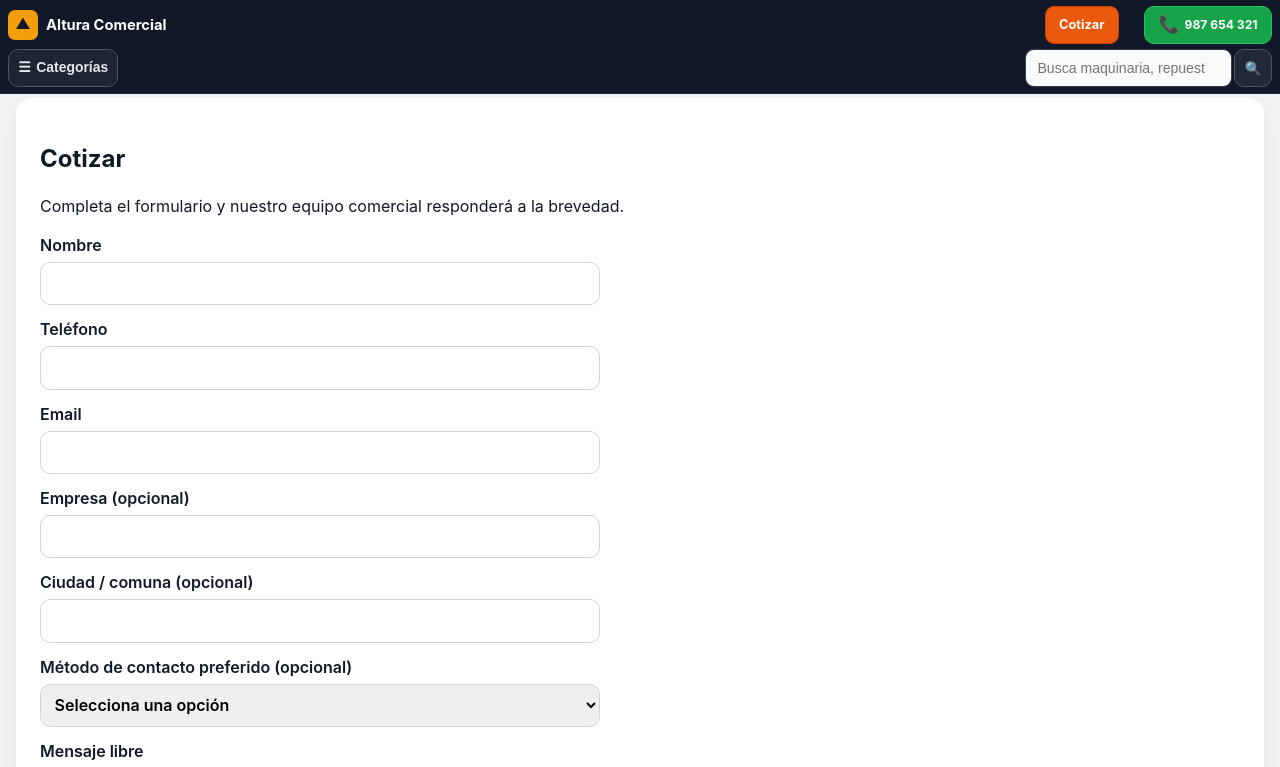
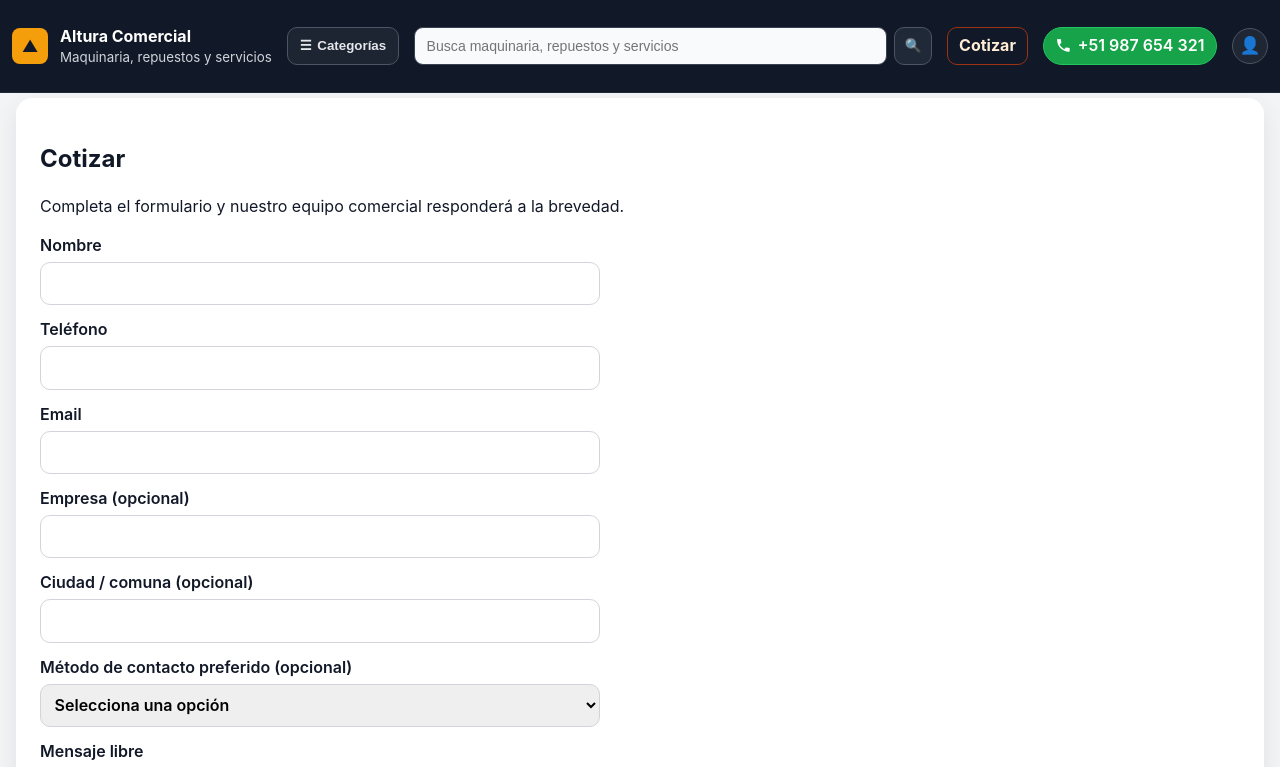
Before and after one commit to jfheimpinacap/web-ventas-generica, a React (Vite) app in the folder frontend/: page /cotizar in a window 1280 px wide. Shown: the top 767 px of the page. Built offline with nearby package versions, Linux system fonts and the light colour scheme; no server answers.

Commit message:
Restore desktop topbar layout and WhatsApp icon

```diff
--- a/frontend/src/components/layout/Topbar.tsx
+++ b/frontend/src/components/layout/Topbar.tsx
@@ -52,7 +52,6 @@ export function Topbar() {
           </div>
         </Link>
 
-
         <button
           className="topbar__categories-btn"
           type="button"
@@ -89,7 +88,11 @@ export function Topbar() {
           rel="noreferrer"
           aria-label="Abrir WhatsApp con asesor comercial"
         >
-          <span className="topbar__whatsapp-icon" aria-hidden="true">📞</span>
+          <span className="topbar__whatsapp-icon" aria-hidden="true">
+            <svg viewBox="0 0 24 24" focusable="false">
+              <path d="M6.62 10.79a15.05 15.05 0 0 0 6.59 6.59l2.2-2.2a1 1 0 0 1 1.02-.24c1.12.37 2.33.57 3.57.57a1 1 0 0 1 1 1V20a1 1 0 0 1-1 1C10.61 21 3 13.39 3 4a1 1 0 0 1 1-1h3.5a1 1 0 0 1 1 1c0 1.24.2 2.45.57 3.57a1 1 0 0 1-.24 1.02l-2.21 2.2Z" />
+            </svg>
+          </span>
           <span className="topbar__phone">{WHATSAPP_PHONE}</span>
           <span className="topbar__phone-compact" aria-hidden="true">987 654 321</span>
         </a>
--- a/frontend/src/styles/topbar.css
+++ b/frontend/src/styles/topbar.css
@@ -5,86 +5,96 @@
   min-height: var(--topbar-height);
   background: #111827;
   color: #ffffff;
-  padding: 0.55rem 0.65rem;
+  padding: 0.55rem 0.75rem;
   z-index: 1000;
   border-bottom: 1px solid #1f2937;
 }
 
-
-
 .topbar__row {
+  width: 100%;
+  max-width: 1450px;
+  min-height: calc(var(--topbar-height) - 8px);
   margin: 0 auto;
-  max-width: 1450px;
   display: grid;
-  grid-template-columns: auto auto minmax(360px, 1fr) auto auto auto;
-  min-height: calc(var(--topbar-height) - 8px);
+  grid-template-columns: minmax(220px, max-content) max-content minmax(280px, 1fr) max-content max-content max-content;
   align-items: center;
-  gap: 1rem;
+  column-gap: clamp(0.55rem, 1.2vw, 1rem);
 }
 
-
-
 .topbar__brand {
-  display: flex;
+  display: inline-flex;
   align-items: center;
   gap: 0.75rem;
   min-width: 0;
-  margin-left: 0.5rem;
+  color: #ffffff;
 }
 
+.topbar__brand > div {
+  min-width: 0;
+}
 
+.topbar__brand strong,
+.topbar__brand small {
+  overflow: hidden;
+  text-overflow: ellipsis;
+  white-space: nowrap;
+}
+
+.topbar__brand small {
+  display: block;
+  color: #d1d5db;
+}
 
 .topbar__logo {
   display: grid;
   place-items: center;
   width: 36px;
   height: 36px;
+  flex: 0 0 36px;
   border-radius: 8px;
   background: #f59e0b;
   color: #111827;
   font-weight: 700;
 }
 
-
-
-.topbar__brand small {
-  display: block;
-  color: #d1d5db;
-}
-
-
-
-.topbar__menu-toggle {
+.topbar__menu-toggle,
+.topbar__whatsapp-mobile-only {
   display: none;
 }
-
-
 
 .topbar__categories-btn {
   display: inline-flex;
   align-items: center;
+  justify-content: center;
   gap: 0.35rem;
+  width: max-content;
+  min-width: max-content;
   min-height: 38px;
+  padding: 0.42rem 0.72rem;
   border-radius: 10px;
   border: 1px solid #4b5563;
   background: rgba(255, 255, 255, 0.05);
   color: #e5e7eb;
   font-weight: 600;
-  padding: 0.42rem 0.72rem;
+  line-height: 1;
+  white-space: nowrap;
 }
-
-
 
 .topbar__search {
   display: flex;
   width: 100%;
+  min-width: 0;
   gap: 0.45rem;
 }
 
-
+.topbar__search input {
+  flex: 1 1 auto;
+  min-width: 0;
+}
 
 .topbar__search button {
   min-height: 38px;
+  flex: 0 0 auto;
   border-radius: 10px;
   border: 1px solid #4b5563;
   background: #1f2937;
@@ -92,16 +102,12 @@
   padding: 0.4rem 0.6rem;
 }
 
-
-
 .topbar__nav {
   display: flex;
   justify-content: center;
   align-items: center;
   gap: 0.5rem;
 }
-
-
 
 .topbar__nav a {
   color: #e5e7eb;
@@ -111,8 +117,6 @@
   font-weight: 600;
 }
 
-
-
 .topbar__actions {
   display: flex;
   align-items: center;
@@ -120,8 +124,6 @@
   justify-content: flex-end;
   min-width: 0;
 }
-
-
 
 .topbar__actions-main {
   display: inline-flex;
@@ -131,60 +133,11 @@
   flex-wrap: wrap;
 }
 
-
-
 .topbar__seller-access {
   display: inline-flex;
   align-items: center;
   margin-left: 0.8rem;
 }
-
-
-
-.topbar__whatsapp-contact {
-  display: inline-flex;
-  justify-self: start;
-  align-items: center;
-  gap: 0.35rem;
-  padding: 0.45rem 0.65rem;
-  border-radius: 999px;
-  border: 1px solid rgba(74, 222, 128, 0.45);
-  background: rgba(37, 211, 102, 0.1);
-}
-
-
-
-.topbar__whatsapp-icon {
-  color: #22c55e;
-  font-weight: 800;
-}
-
-
-
-.topbar__whatsapp-mobile-only {
-  display: none;
-}
-
-
-
-.topbar__phone {
-  font-weight: 600;
-  color: #f3f4f6;
-  line-height: 1.1;
-  white-space: nowrap;
-}
-
-
-
-.topbar__phone-compact {
-  display: none;
-  font-weight: 700;
-  color: #ffffff;
-  line-height: 1.1;
-  white-space: nowrap;
-}
-
-
 
 .topbar__top-link {
   display: inline-flex;
@@ -198,10 +151,9 @@
   color: #e5e7eb;
   font-weight: 600;
   line-height: 1.1;
+  white-space: nowrap;
   transition: background-color 0.2s ease, border-color 0.2s ease, color 0.2s ease;
 }
-
-
 
 .topbar__top-link:hover,
 .topbar__top-link.active {
@@ -210,16 +162,57 @@
   color: #ffffff;
 }
 
-
-
 .topbar__top-link--quote {
   border-color: #9a3412;
   color: #ffedd5;
   font-weight: 700;
-  display: inline-flex;
 }
 
+.topbar__whatsapp-contact {
+  display: inline-flex;
+  align-items: center;
+  justify-content: center;
+  gap: 0.35rem;
+  min-height: 38px;
+  padding: 0.45rem 0.7rem;
+  border-radius: 999px;
+  border: 1px solid #22c55e;
+  background: #16a34a;
+  color: #ffffff;
+  white-space: nowrap;
+}
 
+.topbar__whatsapp-icon {
+  display: inline-flex;
+  align-items: center;
+  justify-content: center;
+  width: 1.05rem;
+  height: 1.05rem;
+  color: #ffffff;
+  line-height: 1;
+}
+
+.topbar__whatsapp-icon svg {
+  display: block;
+  width: 100%;
+  height: 100%;
+  fill: currentColor;
+}
+
+.topbar__phone {
+  font-weight: 600;
+  color: #ffffff;
+  line-height: 1.1;
+  white-space: nowrap;
+}
+
+.topbar__phone-compact {
+  display: none;
+  font-weight: 700;
+  color: #ffffff;
+  line-height: 1.1;
+  white-space: nowrap;
+}
 
 .topbar__user-link {
   width: 36px;
@@ -234,8 +227,6 @@
   font-size: 1.05rem;
 }
 
-
-
 .topbar__panel-link {
   color: #e5e7eb;
   font-weight: 600;
@@ -243,162 +234,8 @@
   border-radius: 999px;
   padding: 0.45rem 0.72rem;
   line-height: 1.1;
+  white-space: nowrap;
 }
-
-
-
-  .topbar {
-    padding: 0.4rem 0.5rem;
-  }
-
-
-
-  .topbar__row {
-    grid-template-columns: minmax(0, 1fr) auto;
-    min-height: calc(var(--topbar-height) - 10px);
-    gap: 0.45rem;
-    align-items: center;
-  }
-
-
-
-  .topbar__brand {
-    margin-left: 0;
-    gap: 0.5rem;
-  }
-
-
-
-  .topbar__logo {
-    width: 30px;
-    height: 30px;
-    border-radius: 7px;
-    font-size: 0.92rem;
-  }
-
-
-
-  .topbar__brand strong {
-    font-size: 0.92rem;
-    line-height: 1.15;
-  }
-
-
-
-  .topbar__brand small {
-    font-size: 0.65rem;
-    line-height: 1.1;
-  }
-
-
-
-  .topbar__categories-btn {
-    min-height: 34px;
-    border-radius: 9px;
-    padding: 0.28rem 0.52rem;
-    font-size: 0.84rem;
-    white-space: nowrap;
-  }
-
-
-
-  .topbar__actions {
-    display: grid;
-    grid-column: 1 / -1;
-    width: 100%;
-    grid-template-columns: minmax(0, 1fr);
-    align-items: center;
-    gap: 0.35rem;
-    order: 3;
-  }
-
-
-
-  .topbar__actions-main {
-    display: flex;
-    flex-wrap: nowrap;
-    align-items: center;
-    gap: 0.35rem;
-    min-width: 0;
-    justify-content: space-between;
-  }
-
-
-
-  .topbar__top-link {
-    min-height: 30px;
-    padding: 0.3rem 0.52rem;
-    font-size: 0.78rem;
-    border-radius: 9px;
-  }
-
-
-
-  .topbar__whatsapp-contact {
-    padding: 0.3rem 0.52rem;
-    border-radius: 10px;
-    gap: 0.28rem;
-  }
-
-
-
-  .topbar__phone {
-    font-size: 0.72rem;
-  }
-
-
-
-  .topbar__user-link {
-    width: 30px;
-    height: 30px;
-    font-size: 0.95rem;
-  }
-
-
-
-  .topbar__panel-link {
-    padding: 0.3rem 0.58rem;
-    font-size: 0.76rem;
-  }
-
-
-
-  .topbar__whatsapp-contact {
-    justify-self: end;
-  }
-
-
-
-  .topbar__seller-link {
-    margin-left: auto;
-    flex: 0 0 auto;
-  }
-
-
-
-  .topbar__categories-btn {
-    grid-column: 1 / 2;
-    justify-self: start;
-    align-self: stretch;
-    order: 4;
-  }
-
-
-
-  .topbar__search {
-    grid-column: 2 / 3;
-    gap: 0.35rem;
-    order: 5;
-    width: 100%;
-  }
-
-
-
-  .topbar {
-    padding: 0.35rem 0.5rem;
-  }
-
-
 
 .categories-modal {
   position: fixed;
@@ -410,8 +247,6 @@
   align-items: flex-start;
   padding: calc(var(--topbar-height) + 0.85rem) 1rem 1rem;
 }
-
-
 
 .categories-modal__panel {
   width: fit-content;
@@ -425,8 +260,6 @@
   overflow: hidden;
   position: relative;
 }
-
-
 
 .categories-modal__close {
   position: absolute;
@@ -443,8 +276,6 @@
   z-index: 2;
 }
 
-
-
 .categories-modal__content {
   display: grid;
   grid-template-columns: clamp(210px, 24vw, 260px) minmax(340px, 1fr);
@@ -452,16 +283,12 @@
   min-height: 0;
 }
 
-
-
 .categories-modal__roots {
   border-right: 1px solid #e5e7eb;
   padding: 0.65rem;
   background: #f8fafc;
   overflow-y: auto;
 }
-
-
 
 .categories-modal__root-link {
   display: flex;
@@ -474,22 +301,16 @@
   font-weight: 600;
 }
 
-
-
 .categories-modal__root-link:hover,
 .categories-modal__root-link:focus-visible,
 .categories-modal__root-link--active {
   background: #e2e8f0;
 }
 
-
-
 .categories-modal__subs {
   padding: 0.65rem 1rem 1rem;
   overflow-y: auto;
 }
-
-
 
 .categories-modal__sub-grid {
   display: grid;
@@ -497,8 +318,6 @@
   gap: 0.45rem 0.85rem;
   align-content: start;
 }
-
-
 
 .categories-modal__sub-grid ul {
   margin: 0;
@@ -508,8 +327,6 @@
   gap: 0.2rem;
 }
 
-
-
 .categories-modal__sub-grid a {
   display: block;
   padding: 0.36rem 0.3rem;
@@ -517,27 +334,151 @@
   color: #1f2937;
 }
 
-
-
 .categories-modal__sub-grid a:hover,
 .categories-modal__sub-grid a:focus-visible {
   background: #f1f5f9;
 }
-
-
 
 .categories-modal__empty {
   color: #64748b;
   margin: 0.3rem 0;
 }
 
-
-
 .categories-modal__mobile-accordion {
   display: none;
 }
 
+@media (max-width: 1120px) and (min-width: 769px) {
+  .topbar__row {
+    grid-template-columns: minmax(180px, max-content) max-content minmax(220px, 1fr) max-content max-content max-content;
+    column-gap: 0.55rem;
+  }
 
+  .topbar__brand {
+    gap: 0.5rem;
+  }
+
+  .topbar__brand small {
+    display: none;
+  }
+
+  .topbar__categories-btn,
+  .topbar__top-link,
+  .topbar__whatsapp-contact,
+  .topbar__panel-link {
+    font-size: 0.9rem;
+  }
+
+  .topbar__whatsapp-contact {
+    padding-inline: 0.58rem;
+  }
+}
+
+@media (max-width: 768px) {
+  .topbar {
+    padding: 0.4rem 0.55rem;
+  }
+
+  .topbar__row {
+    grid-template-columns: minmax(0, 1fr) auto auto;
+    grid-template-areas:
+      'brand quote whatsapp'
+      'search search categories';
+    min-height: calc(var(--topbar-height) - 10px);
+    align-items: center;
+    column-gap: 0.4rem;
+    row-gap: 0.35rem;
+  }
+
+  .topbar__brand {
+    grid-area: brand;
+    margin-left: 0;
+    gap: 0.5rem;
+  }
+
+  .topbar__logo {
+    width: 30px;
+    height: 30px;
+    flex-basis: 30px;
+    border-radius: 7px;
+    font-size: 0.92rem;
+  }
+
+  .topbar__brand strong {
+    font-size: 0.92rem;
+    line-height: 1.15;
+  }
+
+  .topbar__brand small {
+    display: none;
+  }
+
+  .topbar__top-link--quote {
+    grid-area: quote;
+    min-height: 40px;
+    padding: 0.38rem 0.68rem;
+    background: #ea580c;
+    color: #ffffff;
+    border-color: #c2410c;
+    font-size: 0.8rem;
+  }
+
+  .topbar__whatsapp-contact {
+    grid-area: whatsapp;
+    min-height: 40px;
+    min-width: 40px;
+    padding: 0;
+    justify-content: center;
+    border-radius: 10px;
+  }
+
+  .topbar__whatsapp-icon {
+    width: 1.2rem;
+    height: 1.2rem;
+  }
+
+  .topbar__phone,
+  .topbar__phone-compact {
+    display: none;
+  }
+
+  .topbar__search {
+    grid-area: search;
+    gap: 0;
+    min-height: 40px;
+  }
+
+  .topbar__search input {
+    flex: 1;
+    min-height: 40px;
+    border-radius: 10px 0 0 10px;
+  }
+
+  .topbar__search button {
+    min-height: 40px;
+    border-radius: 0 10px 10px 0;
+    border-left: 0;
+  }
+
+  .topbar__categories-btn {
+    grid-area: categories;
+    min-height: 40px;
+    width: 40px;
+    min-width: 40px;
+    padding: 0;
+    justify-content: center;
+    border-radius: 10px;
+  }
+
+  .topbar__categories-label,
+  .topbar__seller-link {
+    display: none;
+  }
+
+  .topbar__categories-icon {
+    font-size: 1.15rem;
+    line-height: 1;
+  }
 
   .categories-modal__panel {
     width: 100%;
@@ -546,13 +487,9 @@
     max-height: calc(100vh - var(--topbar-height) - 0.85rem);
   }
 
-
-
   .categories-modal__content {
     display: none;
   }
-
-
 
   .categories-modal__mobile-accordion {
     display: grid;
@@ -562,8 +499,6 @@
     gap: 0.4rem;
   }
 
-
-
   .categories-modal__close {
     top: 0.7rem;
     right: 0.7rem;
@@ -572,16 +507,12 @@
     z-index: 5;
   }
 
-
-
   .categories-modal__mobile-item {
     border: 1px solid #e5e7eb;
     border-radius: 10px;
     background: #f8fafc;
     overflow: hidden;
   }
-
-
 
   .categories-modal__mobile-header {
     display: grid;
@@ -590,15 +521,11 @@
     min-height: 46px;
   }
 
-
-
   .categories-modal__mobile-link {
     padding: 0.7rem 0.8rem;
     font-weight: 700;
     color: #0f172a;
   }
-
-
 
   .categories-modal__mobile-toggle {
     width: 44px;
@@ -609,8 +536,6 @@
     color: #334155;
     font-size: 1rem;
   }
-
-
 
   .categories-modal__mobile-subs {
     list-style: none;
@@ -625,16 +550,12 @@
     transition: max-height 280ms ease, opacity 220ms ease, transform 220ms ease, padding 220ms ease;
   }
 
-
-
   .categories-modal__mobile-subs.is-expanded {
     max-height: 340px;
     opacity: 1;
     transform: translateY(0);
     padding: 0 0.45rem 0.55rem;
   }
-
-
 
   .categories-modal__mobile-subs a {
     display: block;
@@ -643,243 +564,8 @@
     color: #1f2937;
   }
 
-
-
   .categories-modal__mobile-subs a:hover,
   .categories-modal__mobile-subs a:focus-visible {
     background: #e2e8f0;
   }
-
-
-
-/* Responsive fixes public storefront */
-.topbar__row {
-  grid-template-columns: auto auto minmax(420px, 1fr) auto auto auto;
 }
-
-
-
-.topbar__categories-btn {
-  justify-self: start;
-  width: fit-content;
-  min-width: max-content;
-}
-
-
-
-.topbar__search {
-  min-width: 0;
-}
-
-
-
-.topbar__top-link--quote {
-  justify-self: end;
-}
-
-
-
-.topbar__whatsapp-contact {
-  justify-self: end;
-  padding-inline: 0.6rem 0.7rem;
-}
-
-
-
-.topbar__seller-link {
-  justify-self: end;
-}
-
-
-
-  .topbar__row {
-    grid-template-columns: minmax(0, 1fr) auto auto;
-    grid-template-areas:
-      'brand quote whatsapp'
-      'categories search search';
-    align-items: center;
-    column-gap: 0.4rem;
-    row-gap: 0.3rem;
-  }
-
-
-
-  .topbar__brand {
-    grid-area: brand;
-    margin-left: 0;
-  }
-
-
-
-  .topbar__brand small {
-    display: none;
-  }
-
-
-
-  .topbar__top-link--quote {
-    grid-area: quote;
-    justify-self: end;
-    min-height: 38px;
-    padding: 0.38rem 0.68rem;
-    display: inline-flex;
-    background: #ea580c;
-    border-color: #c2410c;
-    color: #ffffff;
-  }
-
-
-
-  .topbar__whatsapp-contact {
-    grid-area: whatsapp;
-    justify-self: end;
-    min-height: 38px;
-    justify-content: center;
-    padding: 0.38rem 0.58rem;
-    gap: 0.32rem;
-    background: #16a34a;
-    border-color: #22c55e;
-    border-radius: 10px;
-    white-space: nowrap;
-  }
-
-
-
-  .topbar__whatsapp-icon {
-    color: #ffffff;
-    font-size: 1.05rem;
-    line-height: 1;
-  }
-
-
-
-  .topbar__categories-btn {
-    grid-area: categories;
-    min-height: 38px;
-    height: 38px;
-    padding: 0 0.58rem;
-    font-size: 0.87rem;
-    line-height: 1;
-    align-items: center;
-    border-radius: 10px;
-  }
-
-
-
-  .topbar__search {
-    grid-area: search;
-    gap: 0.14rem;
-    width: 100%;
-  }
-
-
-
-  .topbar__phone-compact {
-    display: inline;
-    font-size: 0.84rem;
-    font-weight: 700;
-  }
-
-
-
-  .topbar__phone {
-    display: none;
-  }
-
-
-
-  .topbar__seller-link {
-    display: none;
-  }
-
-
-
-  .topbar__row {
-    gap: 0.35rem;
-  }
-
-
-
-  .topbar__brand strong {
-    font-size: 0.92rem;
-    line-height: 1.15;
-  }
-
-
-
-  .topbar__brand small {
-    display: block;
-    font-size: 0.66rem;
-    line-height: 1.1;
-    white-space: nowrap;
-  }
-
-
-
-  .topbar__top-link--quote {
-    font-size: 0.8rem;
-    min-width: 74px;
-  }
-
-
-
-  .topbar__whatsapp-contact {
-    width: auto;
-    min-width: 128px;
-    padding: 0.35rem 0.56rem;
-  }
-
-
-
-  .topbar__phone-compact {
-    font-size: 0.76rem;
-  }
-
-
-
-  .topbar__brand small,
-  .topbar__phone {
-    display: none;
-  }
-
-@media (max-width: 768px) {
-  .topbar {
-    padding: 0.4rem 0.55rem;
-  }
-
-  .topbar__row {
-    grid-template-columns: minmax(0, 1fr) auto auto;
-    grid-template-areas:
-      'brand quote whatsapp'
-      'search search categories';
-    column-gap: 0.4rem;
-    row-gap: 0.35rem;
-  }
-
-  .topbar__brand { grid-area: brand; margin-left: 0; }
-  .topbar__brand small { display: none; }
-  .topbar__top-link--quote { grid-area: quote; min-height: 40px; background: #ea580c; color: #fff; border-color: #c2410c; }
-
-  .topbar__whatsapp-contact { grid-area: whatsapp; min-height: 40px; min-width: 40px; padding: 0; justify-content: center; }
-  .topbar__whatsapp-icon { font-size: 1.2rem; line-height: 1; }
-  .topbar__phone,
-  .topbar__phone-compact { display: none; }
-
-  .topbar__search { grid-area: search; gap: 0; min-height: 40px; }
-  .topbar__search input { flex: 1; min-height: 40px; border-radius: 10px 0 0 10px; }
-  .topbar__search button { min-height: 40px; border-radius: 0 10px 10px 0; border-left: 0; }
-
-  .topbar__categories-btn {
-    grid-area: categories;
-    min-height: 40px;
-    width: 40px;
-    padding: 0;
-    justify-content: center;
-    border-radius: 10px;
-  }
-
-  .topbar__categories-label,
-  .topbar__seller-link { display: none; }
-
-  .topbar__categories-icon { font-size: 1.15rem; line-height: 1; }
-}
```
Lines whose indentation alone changed are shown as unchanged.
